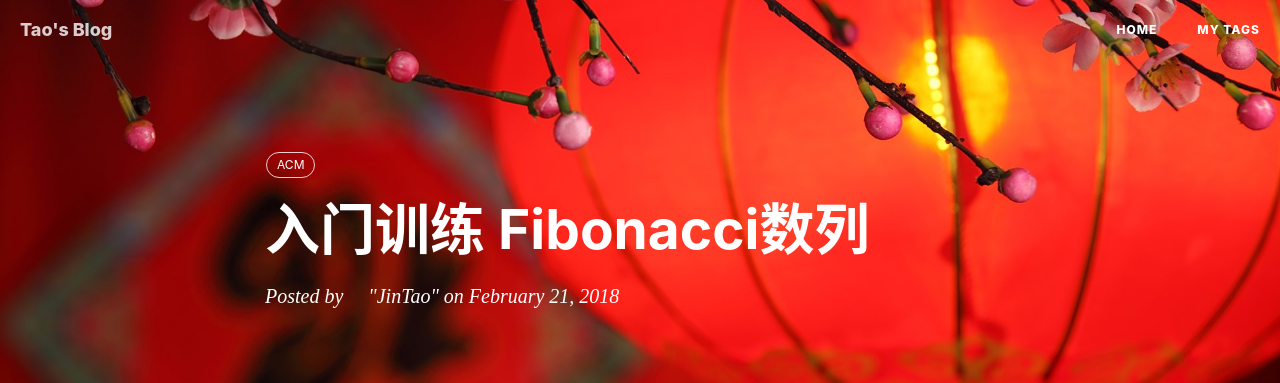
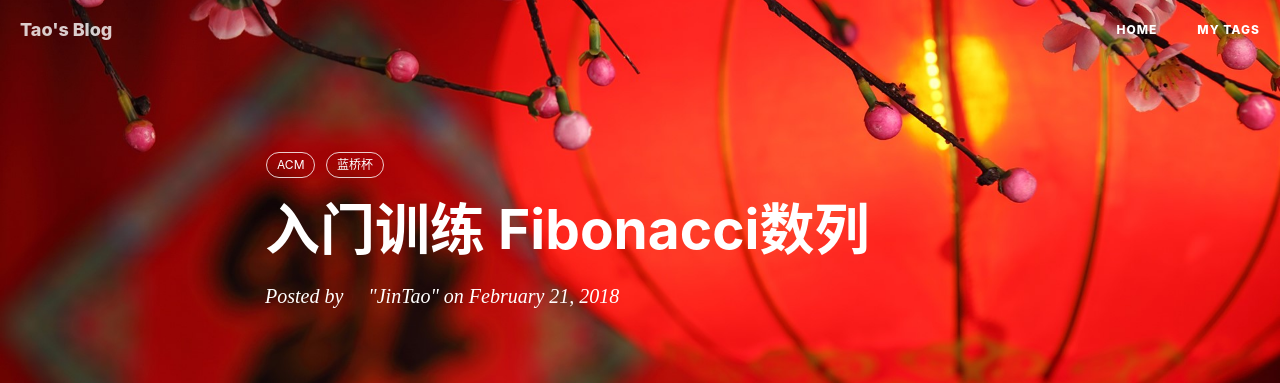
Before and after one commit to pandaKINandQUEEN/GinKo-BFU.github.io, a Jekyll site: the page built from _posts/2018-02-21-Fibonacci-and-mod.md, in a window 1280 px wide. Shown: the top 383 px of the page. Built offline with Jekyll 4.4.1, drawn with Linux system fonts in a browser that asks for light colours; nearby versions of some CDN libraries; comment, search, counter and statistics services are not loaded.

Commit message:
Update 2018-02-21-Fibonacci-and-mod.md

```diff
--- a/_posts/2018-02-21-Fibonacci-and-mod.md
+++ b/_posts/2018-02-21-Fibonacci-and-mod.md
@@ -8,6 +8,7 @@ header-img: "img/2018newyear.jpg"
 catalog: true
 tags:
 - ACM
+- 蓝桥杯
 ---
 
 ## 入门训练 Fibonacci数列
```
